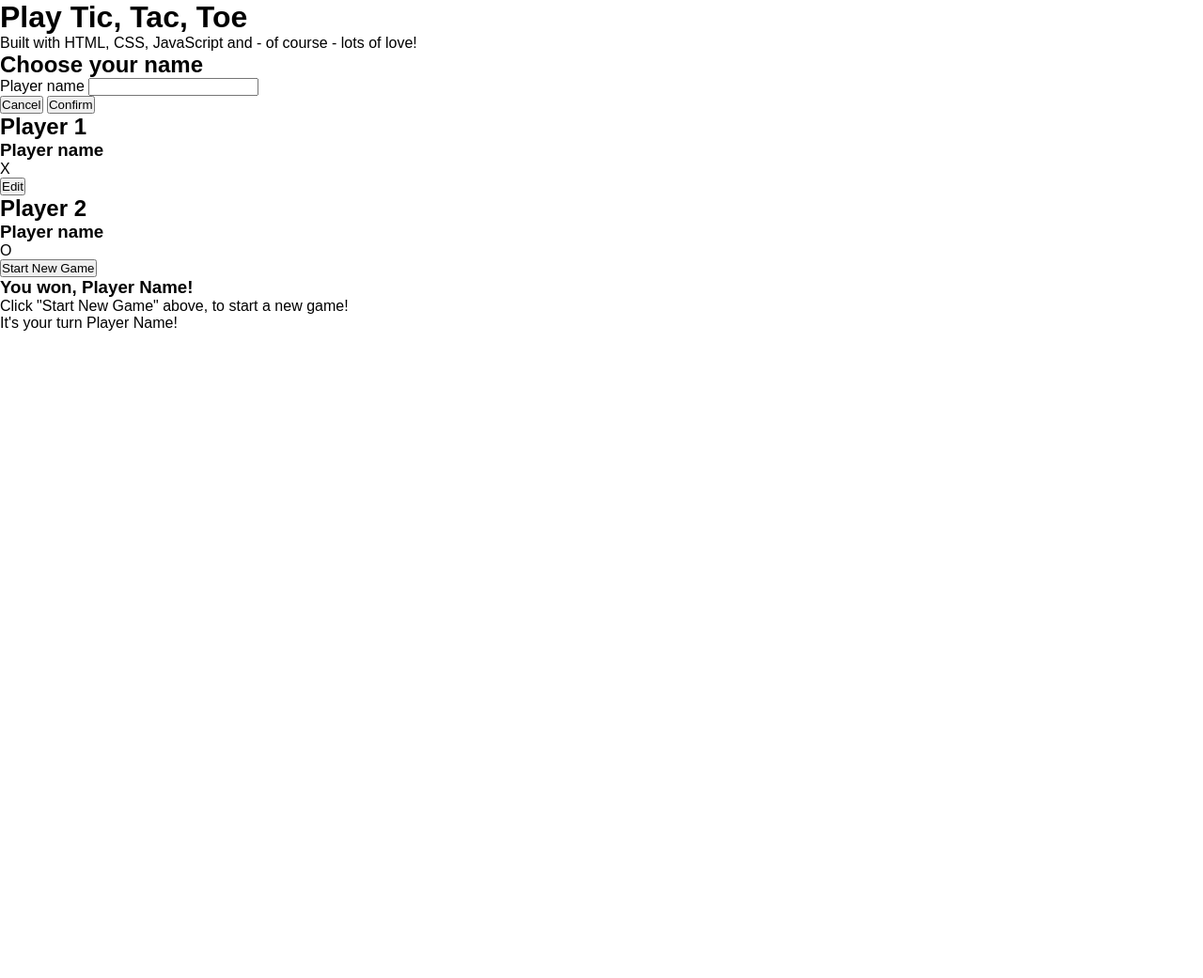
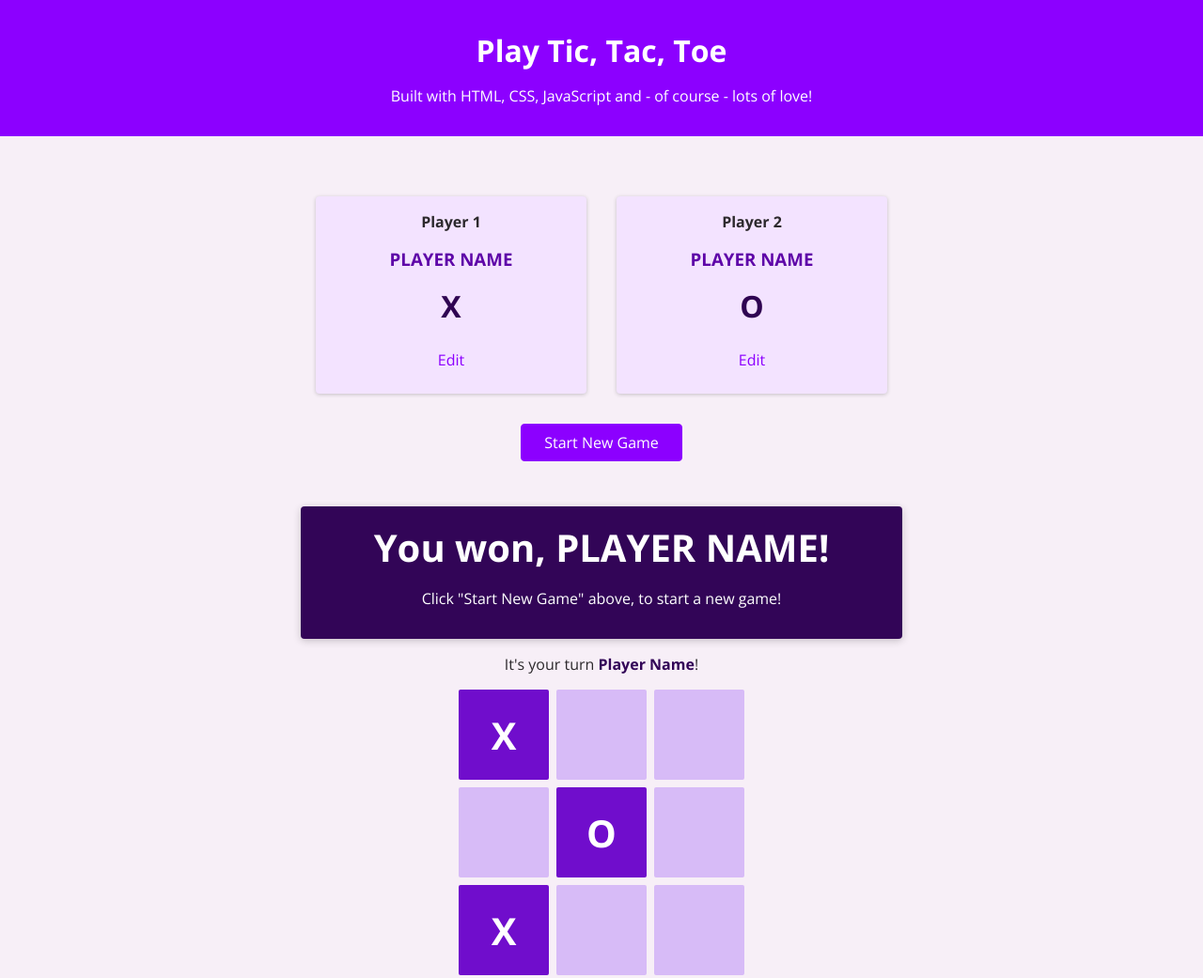
Before and after one commit to luAr26/tic-tac-toe-game, a plain HTML site: page index.html in a window 1280 px wide. Shown: the whole page at 94% size. Before the commit the page ends 800 px from the top, so only its background shows below. Drawn offline with nearby package versions, Linux system fonts and the light colour scheme.

Commit message:
Style the page

```diff
--- /dev/null
+++ b/css/configuration.css
@@ -0,0 +1,64 @@
+#config-overlay {
+  text-align: center;
+}
+
+#config-overlay h2 {
+  margin: 0.8rem 0;
+}
+
+.form-control {
+  margin: 0.8rem 0;
+}
+
+.form-control label {
+  display: block;
+  margin-bottom: 0.8rem;
+  font-weight: 700;
+}
+
+.form-control input {
+  font: inherit;
+  border: 1px solid rgb(204, 204, 204);
+  width: 24rem;
+  padding: 0.7rem;
+}
+
+#game-configuration {
+  width: 90%;
+  max-width: 64rem;
+  margin: 4.8rem auto;
+  text-align: center;
+}
+
+#game-configuration ol {
+  list-style: none;
+  display: flex;
+  margin-bottom: 1.6rem;
+}
+
+#game-configuration ol li {
+  margin: 1.6rem;
+  padding: 1.6rem;
+  width: 50%;
+  background-color: rgb(243, 227, 255);
+  border-radius: 4px;
+  box-shadow: 0 1px 4px rgba(0, 0, 0, 0.2);
+}
+
+#game-configuration article h2 {
+  margin-bottom: 1.6rem;
+  font-size: 1.6rem;
+}
+
+#game-configuration article h3 {
+  margin-bottom: 1.6rem;
+  text-transform: uppercase;
+  color: rgb(94, 4, 168);
+}
+
+#game-configuration article .player-symbol {
+  font-weight: 700;
+  font-size: 3.2rem;
+  margin-bottom: 1.6rem;
+  color: rgb(47, 4, 82);
+}
--- /dev/null
+++ b/css/game.css
@@ -0,0 +1,68 @@
+#active-game {
+  text-align: center;
+  margin: 3.2rem 0 8rem 0;
+  /* display: none; */
+}
+
+#active-game > p {
+  margin-bottom: 1.6rem;
+}
+
+#game-over {
+  width: 90%;
+  max-width: 64rem;
+  margin: 0 auto 1.6rem;
+  padding: 1.6rem 3.2rem;
+  background-color: rgb(50, 5, 87);
+  color: #fff;
+  box-shadow: 0 2px 8px rgba(0, 0, 0, 0.2);
+  border-radius: 4px;
+}
+
+#game-over h2 {
+  font-size: 4rem;
+  margin-bottom: 1.6rem;
+}
+
+#game-over p {
+  margin-bottom: 1.6rem;
+}
+
+#winner-name {
+  text-transform: uppercase;
+}
+
+#active-player-name {
+  font-weight: 700;
+  color: rgb(50, 5, 87);
+}
+
+#game-board {
+  list-style-type: none;
+  display: grid;
+  grid-template-columns: repeat(3, 9.6rem);
+  grid-template-rows: repeat(3, 9.6rem);
+  justify-content: center;
+  gap: 0.8rem;
+}
+
+#game-board li {
+  background-color: rgb(215, 187, 247);
+  border-radius: 2px;
+  cursor: pointer;
+  display: flex;
+  justify-content: center;
+  align-items: center;
+  font-size: 4rem;
+  font-weight: 700;
+}
+
+#game-board li:hover {
+  background-color: rgb(112, 13, 204);
+}
+
+#game-board li.disabled {
+  background-color: rgb(112, 13, 204);
+  cursor: default;
+  color: #fff;
+}
--- /dev/null
+++ b/css/overlays.css
@@ -0,0 +1,28 @@
+.modal {
+  position: fixed;
+  top: 20%;
+  left: 5%;
+  width: 90%;
+  background-color: #fff;
+  padding: 1.6rem;
+  border-radius: 6px;
+  box-shadow: 0 2px 8px rgba(0, 0, 0, 0.2);
+  display: none;
+}
+
+#backdrop {
+  position: fixed;
+  top: 0;
+  left: 0;
+  width: 100%;
+  height: 100%;
+  background-color: rgba(0, 0, 0, 0.7);
+  display: none;
+}
+
+@media (min-width: 48em) {
+  .modal {
+    left: calc(50% - 32rem);
+    width: 64rem;
+  }
+}
--- a/css/style.css
+++ b/css/style.css
@@ -1,5 +1,7 @@
 :root {
-  --primary-color: rgb(238, 164, 80);
+  --primary-color: rgb(140, 0, 255);
+  --primary-color-dark: rgb(79, 10, 190);
+  --primary-color-light: rgb(230, 201, 252);
 }
 
 *,
@@ -16,5 +18,45 @@ html {
 
 body {
   font-size: 1.6rem;
-  font-family: sans-serif;
+  font-family: "Open Sans", sans-serif;
+  color: rgb(44, 41, 44);
+  background-color: rgb(247, 239, 247);
 }
+
+#main-header {
+  background-color: var(--primary-color);
+  color: #fff;
+  padding: 3.2rem 5%;
+  text-align: center;
+}
+
+#main-header h1 {
+  margin-bottom: 1.6rem;
+}
+
+.btn {
+  font: inherit;
+  padding: 0.8rem 2.4rem;
+  background-color: var(--primary-color);
+  border: 1px solid var(--primary-color);
+  color: #fff;
+  border-radius: 4px;
+  cursor: pointer;
+  transition: all 0.3s;
+}
+
+.btn-alt {
+  background-color: transparent;
+  border-color: transparent;
+  color: var(--primary-color);
+}
+
+.btn:hover {
+  background-color: var(--primary-color-dark);
+  border-color: var(--primary-color-dark);
+}
+
+.btn-alt:hover {
+  background-color: var(--primary-color-light);
+  border-color: transparent;
+}
--- a/index.html
+++ b/index.html
@@ -4,25 +4,35 @@
     <meta charset="UTF-8" />
     <meta http-equiv="X-UA-Compatible" content="IE=edge" />
     <meta name="viewport" content="width=device-width, initial-scale=1.0" />
+    <link rel="preconnect" href="https://fonts.googleapis.com" />
+    <link rel="preconnect" href="https://fonts.gstatic.com" crossorigin />
+    <link
+      href="https://fonts.googleapis.com/css2?family=Open+Sans:wght@400;700&display=swap"
+      rel="stylesheet"
+    />
     <link rel="stylesheet" href="/css/style.css" />
+    <link rel="stylesheet" href="/css/overlays.css" />
+    <link rel="stylesheet" href="/css/configuration.css" />
+    <link rel="stylesheet" href="/css/game.css" />
     <title>Tic Tac Toe</title>
   </head>
   <body>
-    <header>
+    <div id="backdrop"></div>
+    <header id="main-header">
       <h1>Play Tic, Tac, Toe</h1>
       <p>Built with HTML, CSS, JavaScript and - of course - lots of love!</p>
     </header>
     <main>
-      <aside>
+      <aside class="modal" id="config-overlay">
         <h2>Choose your name</h2>
         <form>
-          <div>
+          <div class="form-control">
             <label for="playername">Player name</label>
             <input type="text" name="playername" id="playername" />
           </div>
           <div>
-            <button type="button">Cancel</button>
-            <button type="submit">Confirm</button>
+            <button type="button" class="btn btn-alt">Cancel</button>
+            <button type="submit" class="btn">Confirm</button>
           </div>
         </form>
       </aside>
@@ -32,34 +42,35 @@
             <article>
               <h2>Player 1</h2>
               <h3>Player name</h3>
-              <p>X</p>
-              <button>Edit</button>
+              <p class="player-symbol">X</p>
+              <button class="btn btn-alt">Edit</button>
             </article>
           </li>
           <li>
             <article>
               <h2>Player 2</h2>
               <h3>Player name</h3>
-              <p>O</p>
+              <p class="player-symbol">O</p>
+              <button class="btn btn-alt">Edit</button>
             </article>
           </li>
         </ol>
-        <button>Start New Game</button>
+        <button class="btn">Start New Game</button>
       </section>
       <section id="active-game">
-        <article>
-          <h3>You won, <span id="winner-name">Player Name</span>!</h3>
+        <article id="game-over">
+          <h2>You won, <span id="winner-name">Player Name</span>!</h2>
           <p>Click "Start New Game" above, to start a new game!</p>
         </article>
         <p>It's your turn <span id="active-player-name">Player Name</span>!</p>
-        <ol>
+        <ol id="game-board">
+          <li class="disabled">X</li>
           <li></li>
           <li></li>
           <li></li>
+          <li class="disabled">O</li>
           <li></li>
-          <li></li>
-          <li></li>
-          <li></li>
+          <li class="disabled">X</li>
           <li></li>
           <li></li>
         </ol>
```
